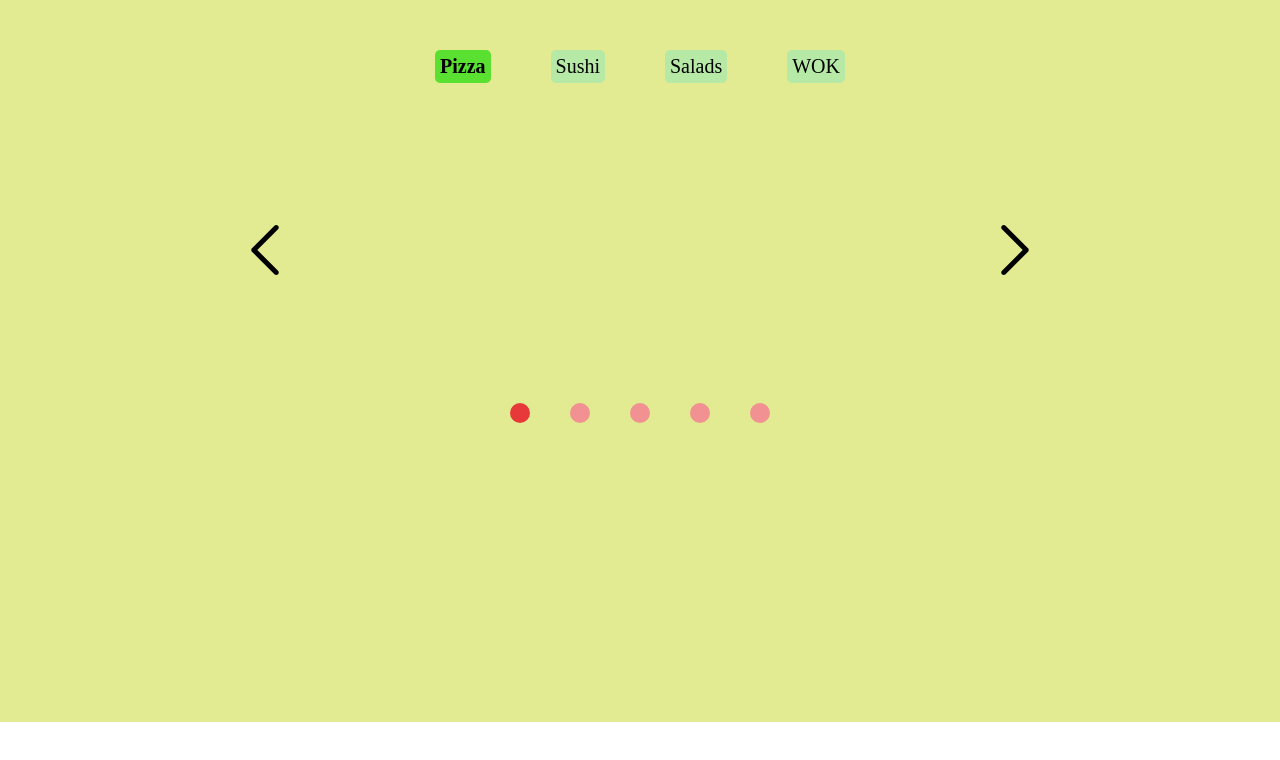
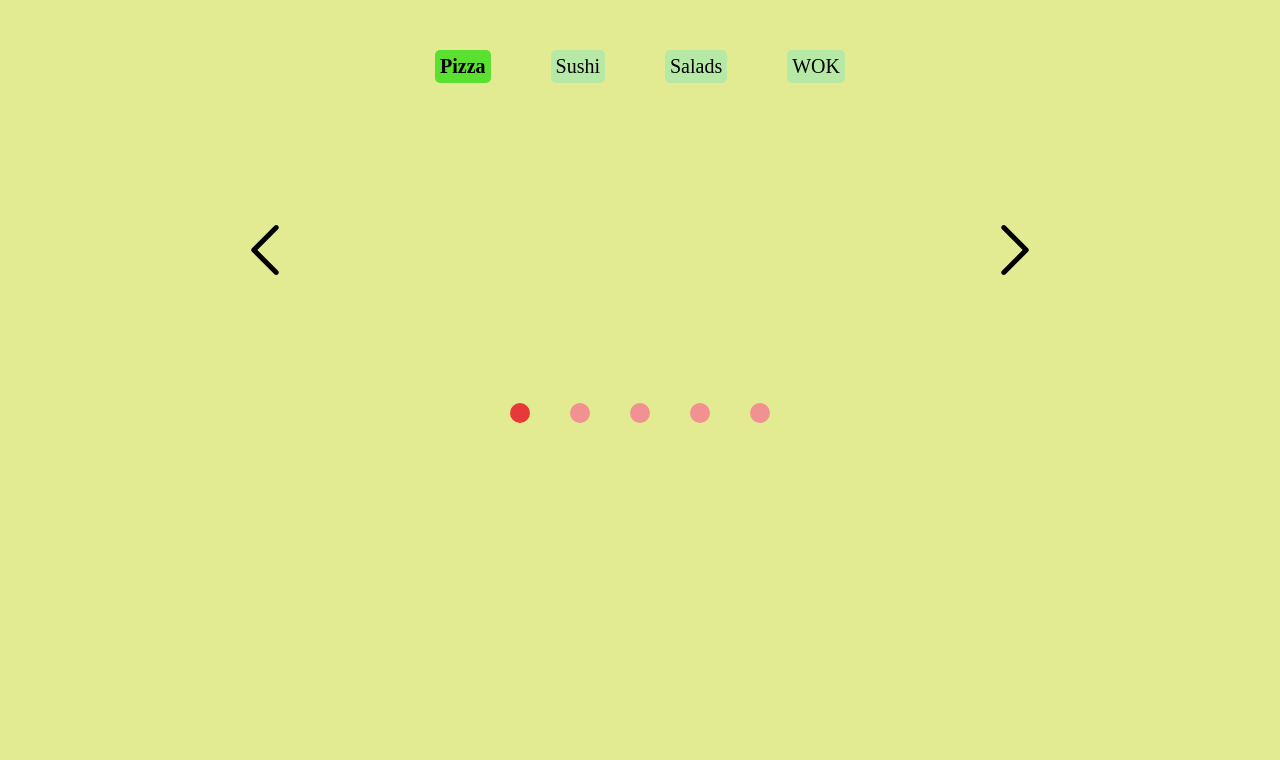
Before and after one commit to Gisman4ik/Slider, a plain HTML site: page index.html in a window 1280 px wide. Drawn offline with Linux system fonts and the light colour scheme; files whose address does not match are found by name.

Commit message:
fix: remove height

```diff
--- a/style.scss
+++ b/style.scss
@@ -4,10 +4,13 @@
     border: 0;
   }
 
+
+  body {
+    background-color: rgb(226, 235, 145);
+  }
+
   .slider-wrapper {
-    height: 622px;
     padding: 50px 0;
-    background-color: rgb(226, 235, 145);;
   }
 
   .slider {
```
Also changed, not shown: style.css, 1 other file.
